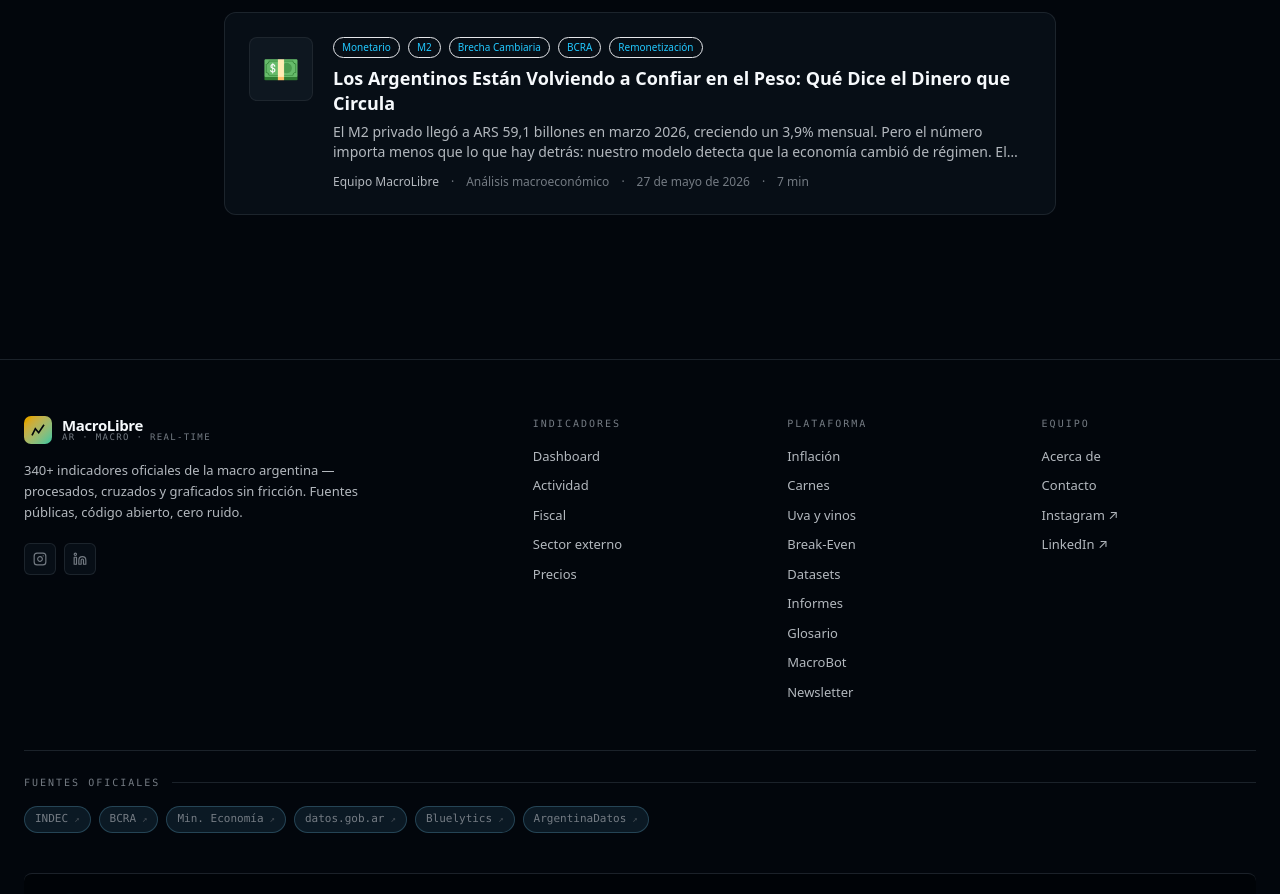
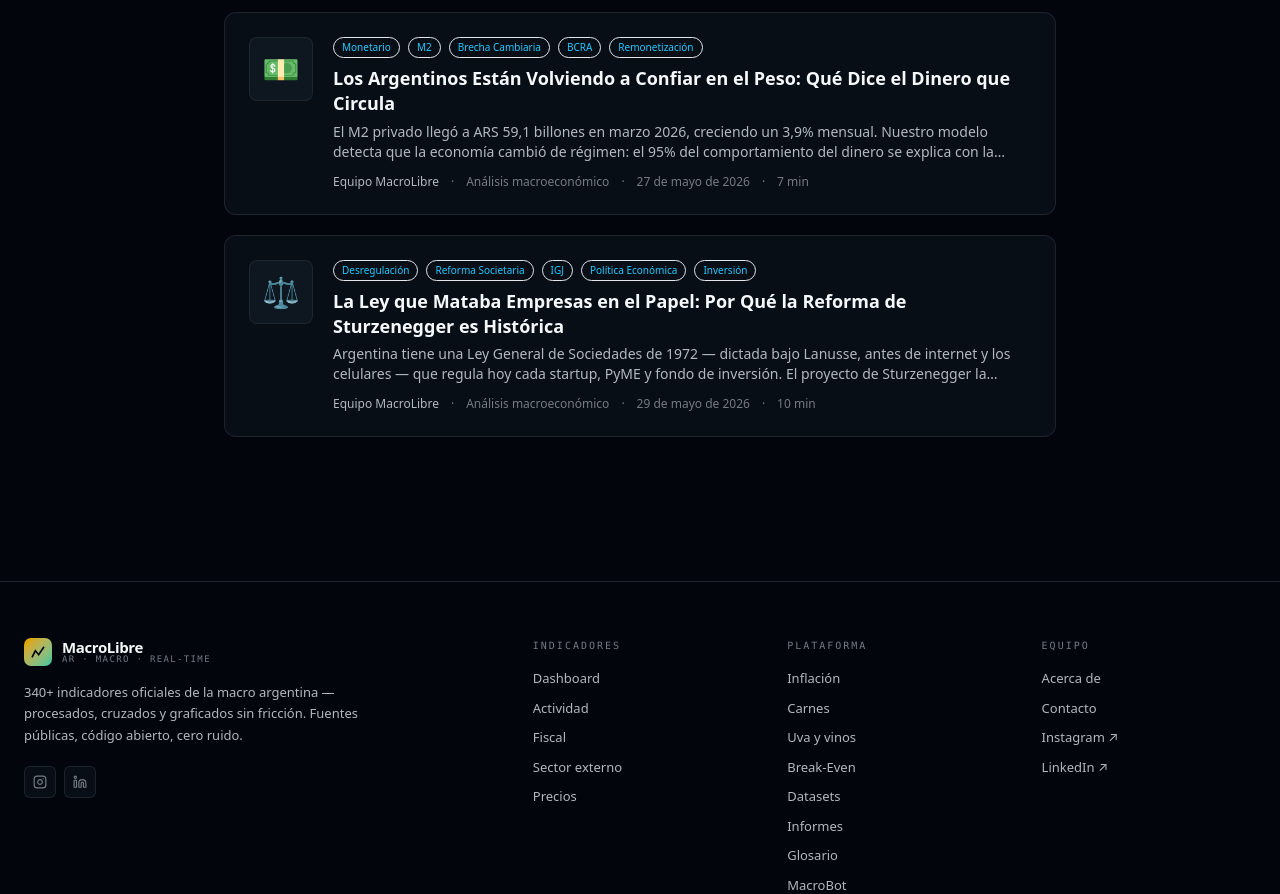
Before and after one commit to santiagoalejandromurcia-hub/macro-ar, a Next.js app: page /articulos in a window 1280 px wide. Shown: the part 2940-3834 px from the top of the page. Built offline with nearby package versions, Linux system fonts and the light colour scheme; no server answers.

Commit message:
feat: artículos M2/peso + reforma societaria Sturzenegger + fix descarga gráficos

```diff
--- a/src/data/articles.ts
+++ b/src/data/articles.ts
@@ -975,7 +975,7 @@ La balanza turística es, en definitiva, un espejo de la economía más amplia.
     authorRole: 'Análisis macroeconómico',
     date: '27 de mayo de 2026',
     summary:
-      'El M2 privado llegó a ARS 59,1 billones en marzo 2026, creciendo un 3,9% mensual. Pero el número importa menos que lo que hay detrás: nuestro modelo detecta que la economía cambió de régimen. El 95% del comportamiento del dinero se explica con la brecha cambiaria, no con la inflación. Y la brecha está en cero.',
+      'El M2 privado llegó a ARS 59,1 billones en marzo 2026, creciendo un 3,9% mensual. Nuestro modelo detecta que la economía cambió de régimen: el 95% del comportamiento del dinero se explica con la brecha cambiaria, no con la inflación. Y la brecha está en cero.',
     image: '💵',
     tags: ['Monetario', 'M2', 'Brecha Cambiaria', 'BCRA', 'Remonetización'],
     readTime: '7 min',
@@ -989,7 +989,7 @@ Los argentinos están eligiendo quedarse en pesos.
 
 No porque los obliguen. No porque no puedan comprar dólares. Sino porque, por primera vez en mucho tiempo, tiene sentido.
 
-## Primero, lo básico: ¿qué es el M2 y por qué importa?
+## ¿Qué es el M2 y por qué importa?
 
 El M2 es, en términos simples, el dinero que la gente y las empresas tienen disponible para gastar: los billetes en el bolsillo más lo que hay en las cuentas corrientes de los bancos.
 
@@ -1003,11 +1003,9 @@ En **marzo de 2026, el M2 privado llegó a ARS 59,1 billones**, creciendo un **3
 
 En MacroLibre construimos modelos matemáticos para predecir cuánto dinero debería estar circulando en la economía. Y encontramos algo fascinante.
 
-El **modelo "viejo"** — el que aprendió mirando la Argentina entre 2010 y 2022, la era del cepo, la inflación descontrolada y el dólar blue disparado — dice que hoy debería haber casi un **40% más de dinero circulando** del que hay. Que el M2 actual está muy por debajo de lo normal.
+El **modelo "viejo"** — el que aprendió mirando la Argentina entre 2010 y 2022, la era del cepo, la inflación descontrolada y el dólar blue disparado — dice que hoy debería haber casi un **40% más de dinero circulando** del que hay.
 
 Nuestro **modelo más moderno**, que puede detectar cuándo la economía cambió de comportamiento, dice algo completamente distinto: el M2 actual está exactamente donde debería estar. El desvío es de apenas **0,4%**.
-
-¿Cuál tiene razón? El moderno. Y la diferencia explica todo.
 
 La analogía es simple: imaginá que tenés una tabla de referencia de cuánto pesa una persona "normal" basada en pacientes que comían mal durante veinte años. Cuando te traen a alguien que lleva dos años comiendo bien y haciendo ejercicio, tu tabla dice que está "demasiado liviano". Pero no está enfermo — simplemente cambió de hábito.
 
@@ -1019,7 +1017,7 @@ El modelo viejo aprendió en una Argentina enferma. No sabe cómo luce una Argen
 
 No es la inflación del mes. No es la tasa del banco. Es algo más simple y más profundo: si el dólar blue está muy por encima del oficial o no.
 
-Cuando la brecha entre el dólar paralelo y el oficial es grande — como fue durante años, llegando al **160%** — es una sirena de alarma que todos los argentinos escuchan aunque no entiendan de economía. Esa sirena dice: *"el peso se va a devaluar, salí ya"*. Y la gente sale: compra dólares, no ahorra en pesos, no deposita en el banco.
+Cuando la brecha entre el dólar paralelo y el oficial es grande — como fue durante años, llegando al **160%** — es una sirena de alarma que todos los argentinos escuchan aunque no entiendan de economía. Esa sirena dice: *"el peso se va a devaluar, salí ya"*. Y la gente sale.
 
 Cuando esa brecha converge a cero — como está pasando ahora — la sirena se apaga. Y sin sirena, la gente empieza a quedarse en pesos más tranquila.
 
@@ -1031,13 +1029,13 @@ Durante décadas creímos que la inflación era el driver número uno de la dema
 
 Proyectamos tres escenarios posibles para el M2 hasta diciembre de 2026:
 
-**Escenario optimista** — inflación bajando al 1,5% mensual y brecha que sigue en cero: el dinero en circulación crece de forma ordenada, reflejando una economía que se normaliza. La remonetización avanza sin ruido.
+**Escenario optimista** — inflación bajando al 1,5% mensual y brecha en cero: el dinero crece de forma ordenada, reflejando una economía que se normaliza. La remonetización avanza sin ruido.
 
-**Escenario base** — inflación estable en torno al nivel actual: el crecimiento nominal es mayor, pero parte de eso es simplemente la inflación empujando los números hacia arriba. El proceso continúa, más lento.
+**Escenario base** — inflación estable en torno al nivel actual: el crecimiento nominal es mayor, pero parte de eso es simplemente la inflación empujando los números. El proceso continúa, más lento.
 
-**Escenario de ruptura** — la inflación vuelve a acelerar y el dólar blue se dispara: paradójicamente el número nominal sería el más alto de los tres. Pero sería la peor noticia: significaría que la gente volvió a huir del peso y el número grande es solo inflación, no confianza.
+**Escenario de ruptura** — la inflación vuelve a acelerar y el dólar blue se dispara: paradójicamente el número nominal sería el más alto de los tres. Pero sería la peor noticia: la gente volvió a huir del peso y el número grande es solo inflación, no confianza.
 
-Acá está la trampa que confunde a muchos: **más pesos en circulación no siempre es buena noticia**. Depende de por qué hay más pesos. Si hay más porque la gente elige quedarse en pesos, es señal de confianza. Si hay más porque la inflación los deprecia y necesitás más billetes para comprar lo mismo, es exactamente lo contrario.
+Acá está la trampa que confunde a muchos: **más pesos en circulación no siempre es buena noticia**. Depende de por qué hay más pesos.
 
 ## Lo que nadie está diciendo en los titulares
 
@@ -1045,15 +1043,105 @@ La gran noticia económica de los últimos meses no es el superávit fiscal, aun
 
 La gran noticia es esta: **los argentinos están lentamente volviendo a confiar en su propia moneda**.
 
-No es un cambio cultural todavía — para eso hacen falta años, no meses. Pero es la primera señal medible, cuantificable, de que el proceso de remonetización está en marcha. La gente no está corriendo al dólar. La brecha es casi cero. El dinero en pesos crece ordenadamente.
-
-Esto conecta con algo importante: el "dólar bajo el colchón" no desaparece de un día para el otro. La homeostasis de la desconfianza es poderosa. Pero se negocia, lentamente, con consistencia y señales que se repiten mes a mes.
+No es un cambio cultural todavía — para eso hacen falta años, no meses. Pero es la primera señal medible, cuantificable, de que el proceso de remonetización está en marcha.
 
 El M2 de marzo dice que, por ahora, las señales están funcionando.
 
 La pregunta que nadie puede responder todavía es cuánto tiempo se mantiene la consistencia. Porque **la confianza monetaria es el activo más frágil que existe: tarda años en construirse y días en destruirse**.
 
 ---
-*Datos: BCRA, modelos de series temporales MacroLibre Proxys. Marzo 2026.*`,
+*Datos: BCRA, modelos de series temporales MacroLibre. Marzo 2026.*`,
+  },
+  {
+    slug: 'reforma-ley-sociedades-sturzenegger-2026',
+    title: 'La Ley que Mataba Empresas en el Papel: Por Qué la Reforma de Sturzenegger es Histórica',
+    author: 'Equipo MacroLibre',
+    authorRole: 'Análisis macroeconómico',
+    date: '29 de mayo de 2026',
+    summary:
+      'Argentina tiene una Ley General de Sociedades de 1972 — dictada bajo Lanusse, antes de internet y los celulares — que regula hoy cada startup, PyME y fondo de inversión. El proyecto de Sturzenegger la reforma de raíz: estatuto sobre ley, digitalización total, IGJ sin poder discrecional, criptoactivos como capital y sociedades gestionadas por IA con personalidad jurídica.',
+    image: '⚖️',
+    tags: ['Desregulación', 'Reforma Societaria', 'IGJ', 'Política Económica', 'Inversión'],
+    readTime: '10 min',
+    content: `## Una ley de la dictadura para una economía del siglo XXI
+
+En Argentina, para abrir una empresa legalmente, necesitás un escribano, un contador, un abogado, semanas de trámites, una dirección física registrada, un objeto social específico detallado, libros contables físicos rubricados y la aprobación discrecional de un funcionario de la IGJ que puede rechazarte por cualquier motivo.
+
+Todo eso para decirle al mundo que querés producir algo.
+
+Es como si para poder correr una maratón te exigieran primero llenar 47 formularios, presentarlos en papel, esperar la aprobación de un inspector, y especificar exactamente cuántos pasos por minuto vas a dar y en qué dirección.
+
+Esa es la Ley General de Sociedades de 1972. La que el Gobierno de Milei acaba de mandar al Congreso para reformar de raíz.
+
+El proyecto fue presentado por el ministro de Desregulación Federico Sturzenegger, quien señaló que la iniciativa busca modificar la histórica Ley General de Sociedades impulsada durante la presidencia de Alejandro Lanusse. Lanusse. Un dictador. 1972. Cuando no existía internet, las computadoras personales, los celulares, las criptomonedas, la inteligencia artificial ni el trabajo remoto.
+
+Con esa ley — con modificaciones parciales pero la misma lógica de fondo — se rige hoy cada empresa que se constituye en Argentina.
+
+Sturzenegger la describió sin eufemismos: *"El proyecto nos mueve de un régimen rígido y anacrónico, construido sobre la desconfianza al sector privado, a un marco moderno basado en la autonomía, la libertad y la desregulación."*
+
+La palabra clave es **desconfianza**. La ley actual parte de la premisa de que los privados van a hacer algo malo si el Estado no los vigila. La reforma parte de la premisa contraria: los privados saben mejor que el Estado cómo organizar sus propios negocios.
+
+## El cambio central: el estatuto manda, la ley es el plan B
+
+Hoy la ley le dice a las empresas cómo tienen que funcionar. El estatuto — el contrato entre los socios — puede hacer pocas cosas por fuera de lo que la ley permite.
+
+Con la reforma se invierte la lógica: **las normas de la ley pasan a ser supletorias, el estatuto manda**. Las restricciones estatales serán excepcionales y de interpretación restrictiva. Los registros públicos no podrán dictar resoluciones que limiten lo que la ley permite.
+
+La analogía más clara: hoy la ley es como un reglamento de convivencia de edificio donde el administrador decide todo — cuándo podés hacer ruido, cómo tenés que pintar la puerta, qué podés hacer en tu departamento. La reforma convierte ese reglamento en una guía mínima de convivencia: el resto lo deciden los dueños entre ellos.
+
+## Los cambios concretos
+
+**El objeto social deja de ser una trampa burocrática.** Hoy una empresa tiene que detallar exactamente a qué se va a dedicar. Si querés hacer algo nuevo, necesitás modificar el estatuto, pagar escribano, esperar aprobación. La reforma elimina esa restricción: si el estatuto no especifica un objeto concreto, se entenderá que la empresa podrá realizar "cualquier actividad lícita". *"Esto es esencial en un mundo tan cambiante como el que vivimos"*, dijo Sturzenegger.
+
+Pensalo así: hoy tenés que decirle al Estado que vas a ser panadero antes de abrir el local. Si después querés vender también café, necesitás permiso. La reforma dice: si no aclarás que solo hacés pan, podés hacer lo que quieras que sea legal.
+
+**Todo se digitaliza.** La reforma habilita domicilio electrónico, libros digitales, asambleas a distancia y constitución de empresas mediante firma digital o electrónica. *"Con este proyecto, el expediente en papel queda en la historia"*, afirmó Sturzenegger. En 2026, que para constituir una empresa todavía haya que ir a una oficina pública con papeles firmados ante escribano es exactamente tan absurdo como suena.
+
+**La IGJ pierde poder discrecional.** Este es quizás el cambio más importante y el menos mencionado. La IGJ tiene hoy un poder enorme para rechazar, demorar y condicionar trámites de forma arbitraria. Con la reforma, los registros públicos no podrán dictar resoluciones que limiten lo que la ley permite. Se acaba el "porque yo digo que no". Si la ley lo permite, el registro tiene que aprobarlo.
+
+**Criptoactivos como capital.** Por primera vez en la historia legal argentina, un emprendedor podrá aportar Bitcoin, tokens o cualquier activo digital como capital de una sociedad. Reconocimiento legal de una realidad que ya existe hace años en la economía real.
+
+## La parte que nadie esperaba: sociedades gestionadas por inteligencia artificial
+
+Este es el punto más futurista y el más significativo para entender la ambición de la reforma.
+
+La reforma incluirá nuevas figuras jurídicas vinculadas a la economía digital y la inteligencia artificial. Entre ellas, la **"Sociedad Automatizada"**, operada mediante algoritmos o IA sin requerir empleados para su operación ordinaria, y las **DAO** — organizaciones autónomas descentralizadas con participaciones tokenizadas y registros en blockchain. Ambas tendrían *"personalidad jurídica plena y responsabilidad limitada"*.
+
+Una DAO es, en términos simples, una empresa que funciona con código. Las reglas están escritas en un programa informático que se ejecuta automáticamente, sin que ninguna persona específica tome decisiones. Hoy en Argentina eso es legalmente un limbo. Con esta reforma, tendría el mismo estatus legal que una SA o una SRL.
+
+Para justificar la apuesta, Sturzenegger citó el caso de Irlanda, que construyó durante años un régimen legal favorable para compañías tecnológicas. *"Pretendemos esa misma atracción global para Argentina en lo que hace a las empresas de IA"*, aseguró.
+
+Irlanda tiene 5 millones de habitantes y atrae las sedes europeas de Apple, Google y Meta. No por el clima — por las reglas. Si Argentina puede hacer lo mismo con empresas de IA y cripto, el impacto en inversión y empleo calificado sería transformador.
+
+## El argumento de los críticos
+
+La oposición va a argumentar que menos controles es igual a más fraude, más evasión, más abuso. Es el argumento de siempre y merece una respuesta honesta.
+
+El problema con ese argumento es que confunde **control burocrático previo** con **responsabilidad legal posterior**. La ley actual pone trabas antes de que la empresa funcione — como revisar el bolso de todos los que entran a un supermercado por si acaso alguno va a robar. La alternativa es dejar entrar libremente pero aplicar consecuencias duras para el que efectivamente robe.
+
+Lo segundo es más eficiente, más justo y produce menos daño colateral sobre los honestos.
+
+Además, el argumento choca con un dato empírico contundente: Argentina tiene uno de los marcos regulatorios más restrictivos de la región para constituir empresas — y también uno de los niveles más altos de economía informal. **La burocracia no previene el fraude. Solo encarece la legalidad hasta que los honestos también se van a la informalidad.**
+
+## El contexto: una pieza de un rompecabezas mayor
+
+Esta reforma no llega sola. Sturzenegger la enmarcó como parte de "un conjunto de reformas muy profundas" junto al Súper RIGI y otras iniciativas.
+
+El mensaje que Argentina está mandando al mundo en 2026 es consistente: superávit fiscal, inflación bajando, reservas acumulándose, brecha cambiaria en cero, y ahora un marco legal para empresas que compite con los mejores del mundo.
+
+Cada una de esas piezas por separado es importante. Todas juntas forman algo que Argentina no tuvo en décadas: **un argumento creíble para el inversor que está eligiendo dónde poner su capital**.
+
+## Lo que viene: el debate en el Congreso
+
+El proyecto ingresó por el Senado el 29 de mayo de 2026. El tratamiento legislativo se espera para la segunda quincena de junio.
+
+El debate va a ser intenso. La oposición kirchnerista va a gritar "desregulación al servicio del capital". La respuesta correcta es simple: la regulación actual no protege a los trabajadores ni a los consumidores. Solo protege a los burócratas que cobran por aprobar trámites y a los incumbentes que no quieren competencia nueva.
+
+Una ley que facilita abrir empresas es una ley que facilita crear empleo. No hay manera de crear trabajo sin primero poder crear la empresa que lo va a generar.
+
+La reforma de la Ley de Sociedades no es un tecnicismo jurídico. Es la diferencia entre una Argentina que le pone trabas a quien quiere producir y una Argentina que le da la bienvenida.
+
+---
+*Fuentes: Perfil, Ámbito Financiero, El Economista, La Derecha Diario, Roadshow. Mayo 2026.*`,
   },
 ];
```
